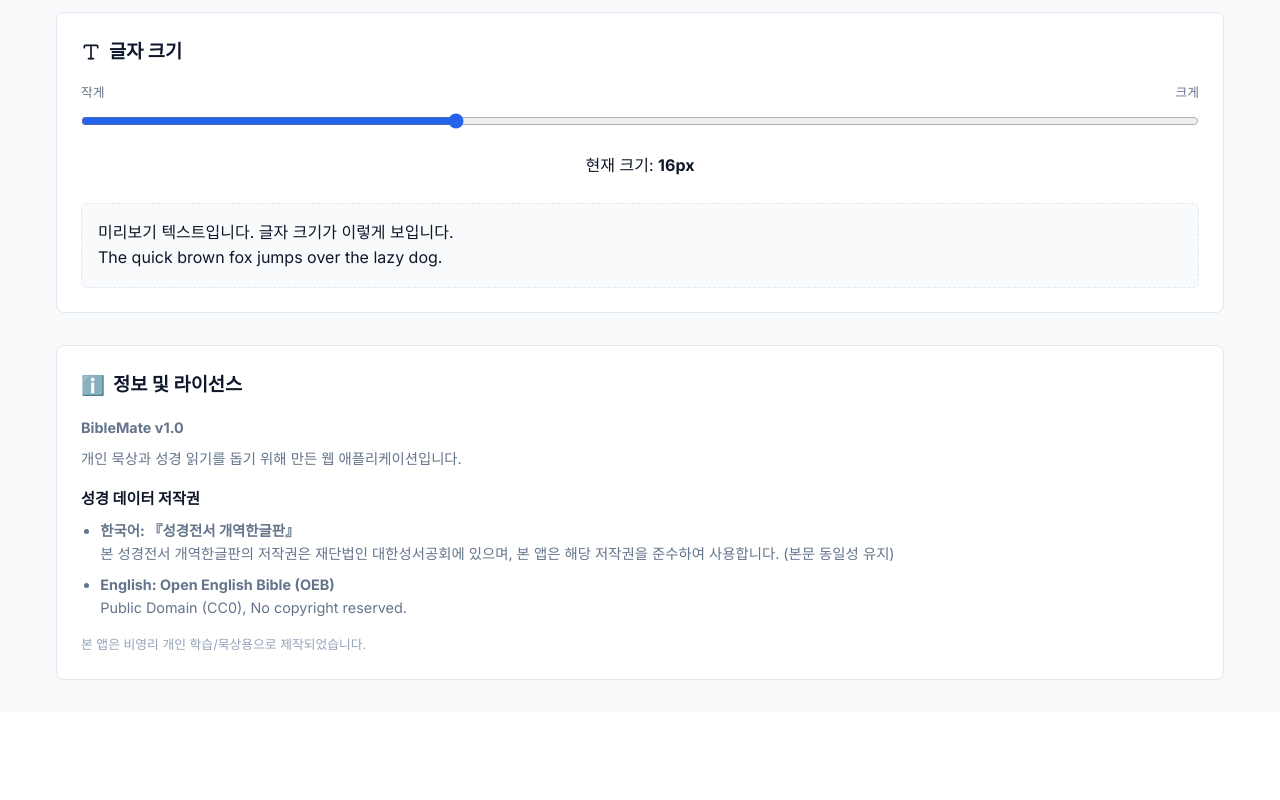
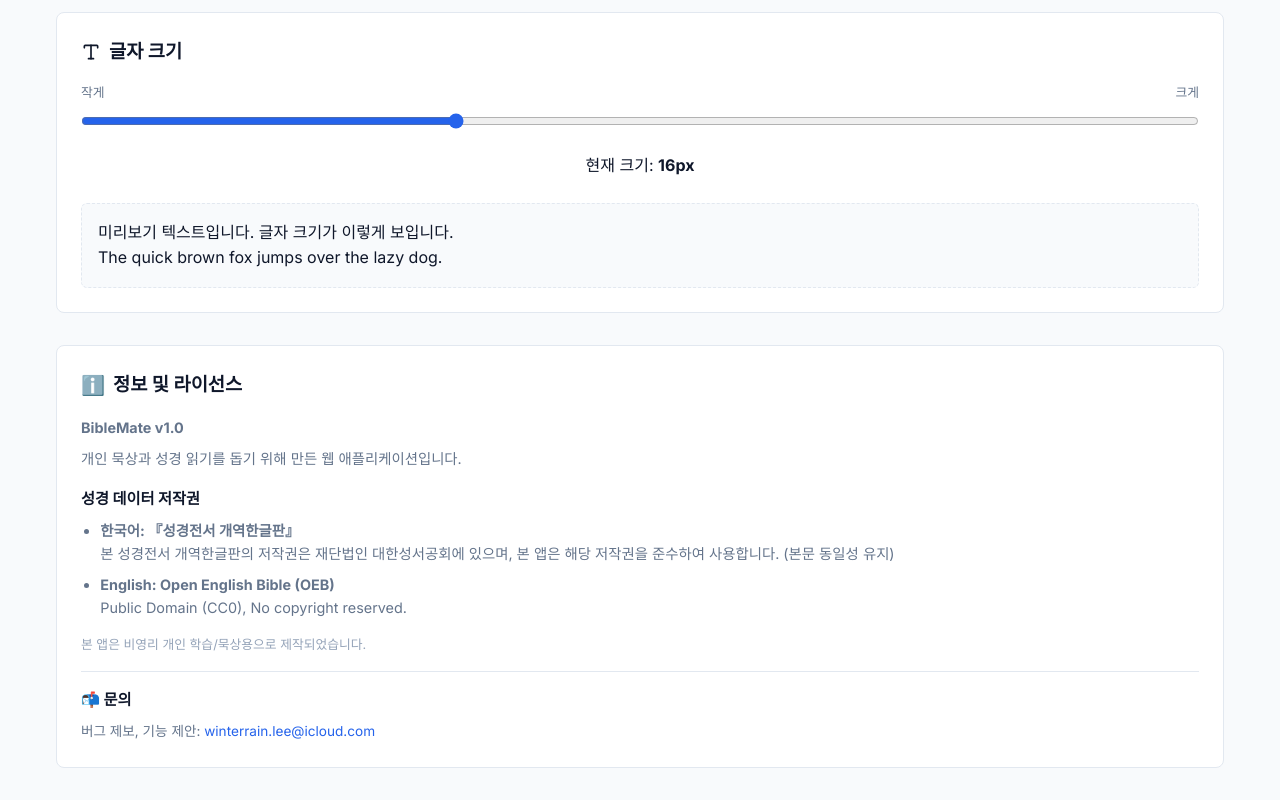
Before and after one commit to winterrainlee/biblemate, a React (Vite) app in the folder client/: page /settings in a window 1280 px wide. Shown: the part 353-1153 px from the top of the page. Before the commit the page ends 1065 px from the top, so only its background shows below. Built offline with nearby package versions, Linux system fonts and the light colour scheme.

Commit message:
Docs: Update README with beginner guide and contact info

```diff
--- a/client/src/pages/Settings.jsx
+++ b/client/src/pages/Settings.jsx
@@ -127,6 +127,16 @@ const Settings = () => {
                     <p style={{ fontSize: '0.8rem', color: 'var(--pk-color-text-tertiary)' }}>
                         본 앱은 비영리 개인 학습/묵상용으로 제작되었습니다.
                     </p>
+
+                    <div style={{ marginTop: '1rem', paddingTop: '1rem', borderTop: '1px solid var(--pk-color-border)' }}>
+                        <h4 style={{ fontSize: '0.95rem', color: 'var(--pk-color-text)', marginBottom: '0.5rem' }}>📬 문의</h4>
+                        <p style={{ fontSize: '0.85rem' }}>
+                            버그 제보, 기능 제안:{' '}
+                            <a href="mailto:winterrain.lee@icloud.com" style={{ color: 'var(--pk-color-primary)' }}>
+                                winterrain.lee@icloud.com
+                            </a>
+                        </p>
+                    </div>
                 </div>
             </div>
         </div>
```
Also changed, not shown: 2 other files (tests, documents, lock files or other folders).
